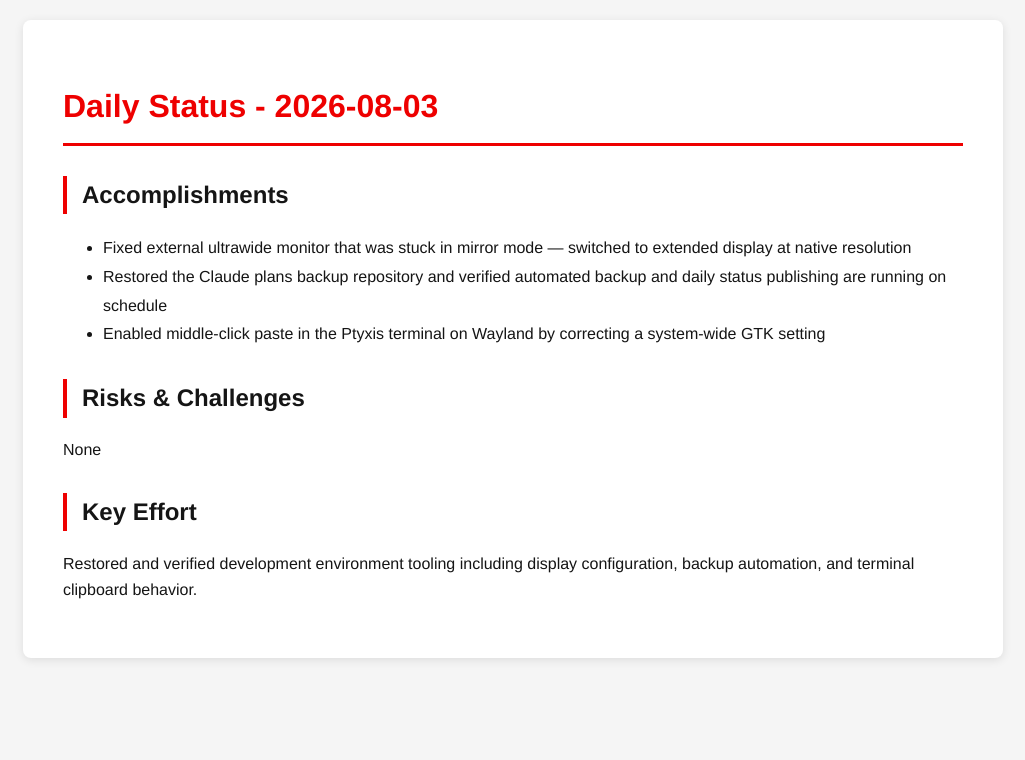
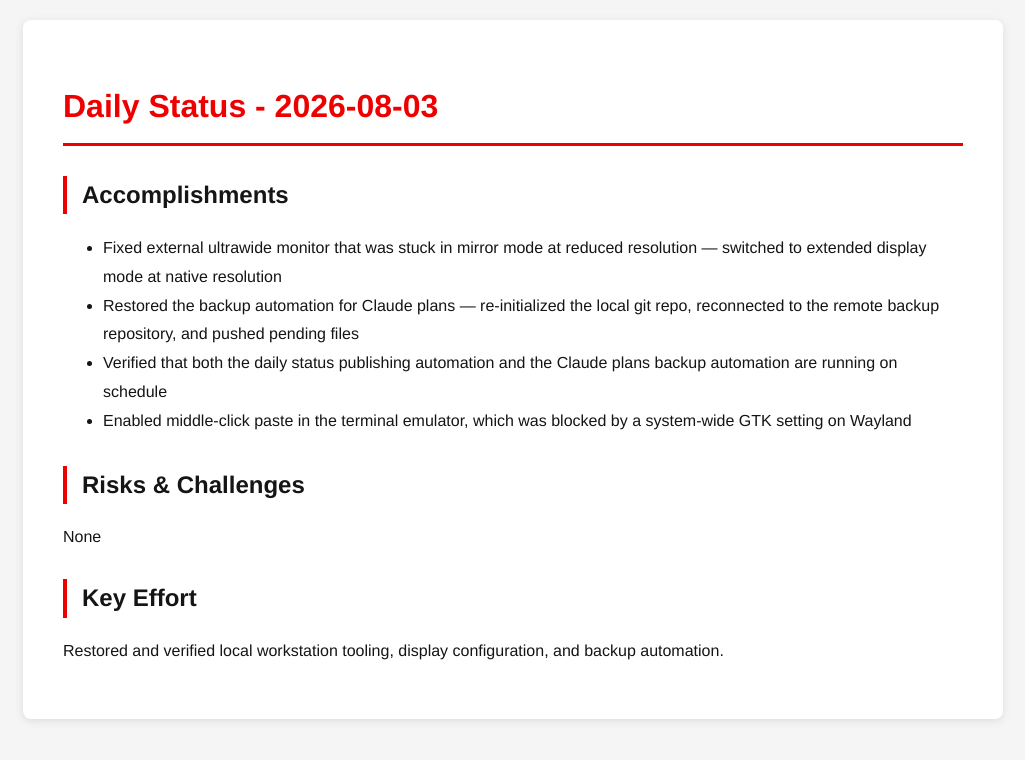
Before and after one commit to tzvatot/daily-status, a Jekyll site: the page built from 2026-08-03.md, in a window 1280 px wide. Shown: the top 760 px of the page, without its empty margins (127-1152 px from the left). Built offline with Jekyll 4.4.1, drawn with Linux system fonts in a browser that asks for light colours.

Commit message:
Daily status update - 2026-08-03

```diff
--- a/2026-08-03.md
+++ b/2026-08-03.md
@@ -7,12 +7,13 @@
 # Daily Status - 2026-08-03
 
 ## Accomplishments
-- Fixed external ultrawide monitor that was stuck in mirror mode — switched to extended display at native resolution
-- Restored the Claude plans backup repository and verified automated backup and daily status publishing are running on schedule
-- Enabled middle-click paste in the Ptyxis terminal on Wayland by correcting a system-wide GTK setting
+- Fixed external ultrawide monitor that was stuck in mirror mode at reduced resolution — switched to extended display mode at native resolution
+- Restored the backup automation for Claude plans — re-initialized the local git repo, reconnected to the remote backup repository, and pushed pending files
+- Verified that both the daily status publishing automation and the Claude plans backup automation are running on schedule
+- Enabled middle-click paste in the terminal emulator, which was blocked by a system-wide GTK setting on Wayland
 
 ## Risks & Challenges
 None
 
 ## Key Effort
-Restored and verified development environment tooling including display configuration, backup automation, and terminal clipboard behavior.
+Restored and verified local workstation tooling, display configuration, and backup automation.
```
